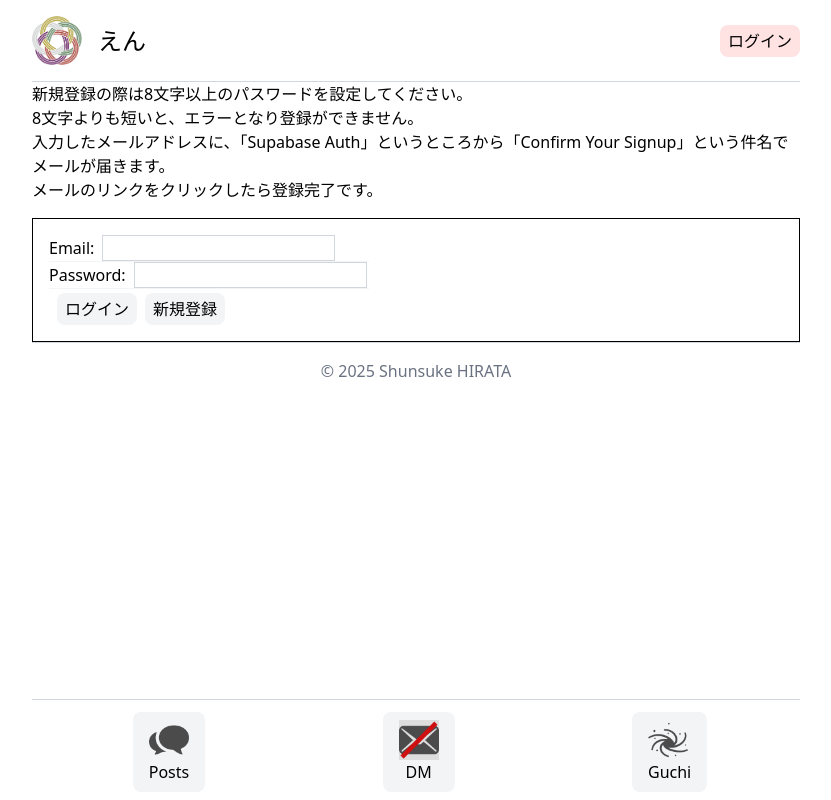
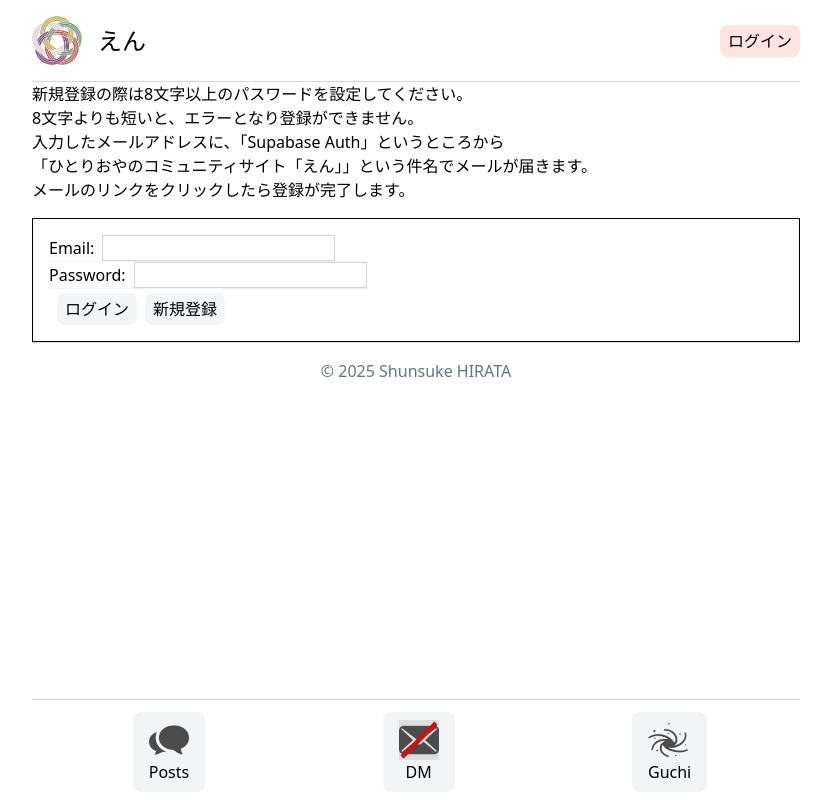
Before and after one commit to Shunsuke0205/message-board-site-on-vercel, a Next.js app: page /login in a window 1280 px wide. Shown: the whole page, without its empty margins (224-1055 px from the left). Built offline with nearby package versions, Linux system fonts and the light colour scheme; no server answers.

Commit message:
fix: mail title

```diff
--- a/src/app/login/page.tsx
+++ b/src/app/login/page.tsx
@@ -4,9 +4,11 @@ export default function LoginPage() {
   return (
     <div>
       <p>新規登録の際は8文字以上のパスワードを設定してください。<br />
-        8文字よりも短いと、エラーとなり登録ができません。</p>
-      <p>入力したメールアドレスに、「Supabase Auth」というところから「Confirm Your Signup」という件名でメールが届きます。</p>
-      <p>メールのリンクをクリックしたら登録完了です。</p>
+        8文字よりも短いと、エラーとなり登録ができません。
+      </p>
+      <p>入力したメールアドレスに、「Supabase Auth」というところから<br />
+      「ひとりおやのコミュニティサイト「えん」」という件名でメールが届きます。</p>
+      <p>メールのリンクをクリックしたら登録が完了します。</p>
 
       <form className="border mt-4 p-4">
         <div className="max-w-xs border-b border-gray-100">
```
